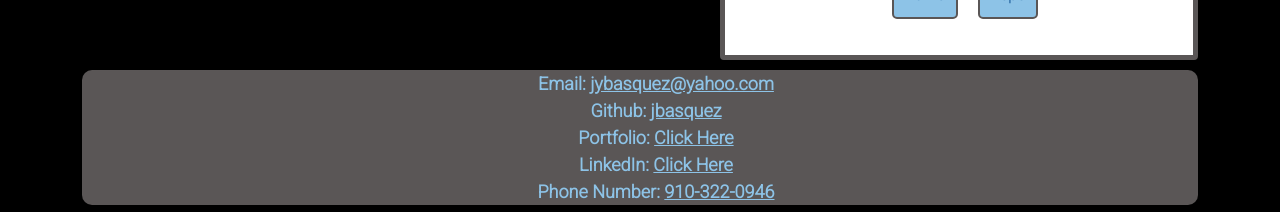
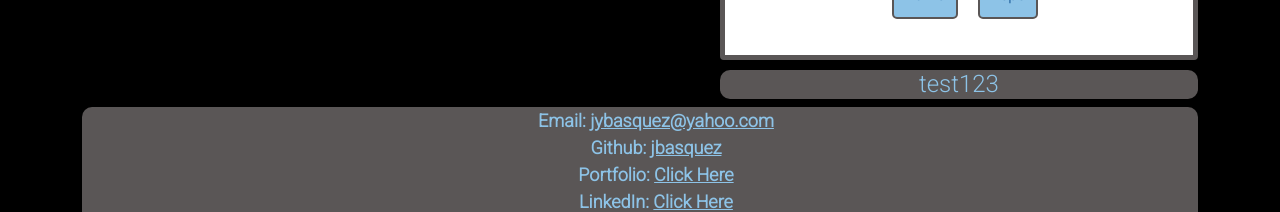
Before and after one commit to jbasquez/jbasquez.github.io, a React (Create React App) app in the folder reactapp/: page / in a window 1280 px wide. Shown: the part 1434-1646 px from the top of the page. Built offline with nearby package versions, Linux system fonts and the light colour scheme; no server answers.

Commit message:
setting up for new button to redirect to projects at the bottom

```diff
--- a/reactapp/src/pages/home.js
+++ b/reactapp/src/pages/home.js
@@ -61,6 +61,9 @@ function Home(){
                         />
                       </div>
                     </div>
+                    <div className="bg">
+                      <h2>test123</h2>
+                    </div>
                   </div>
                   <Footer/>
                 </div>
```
